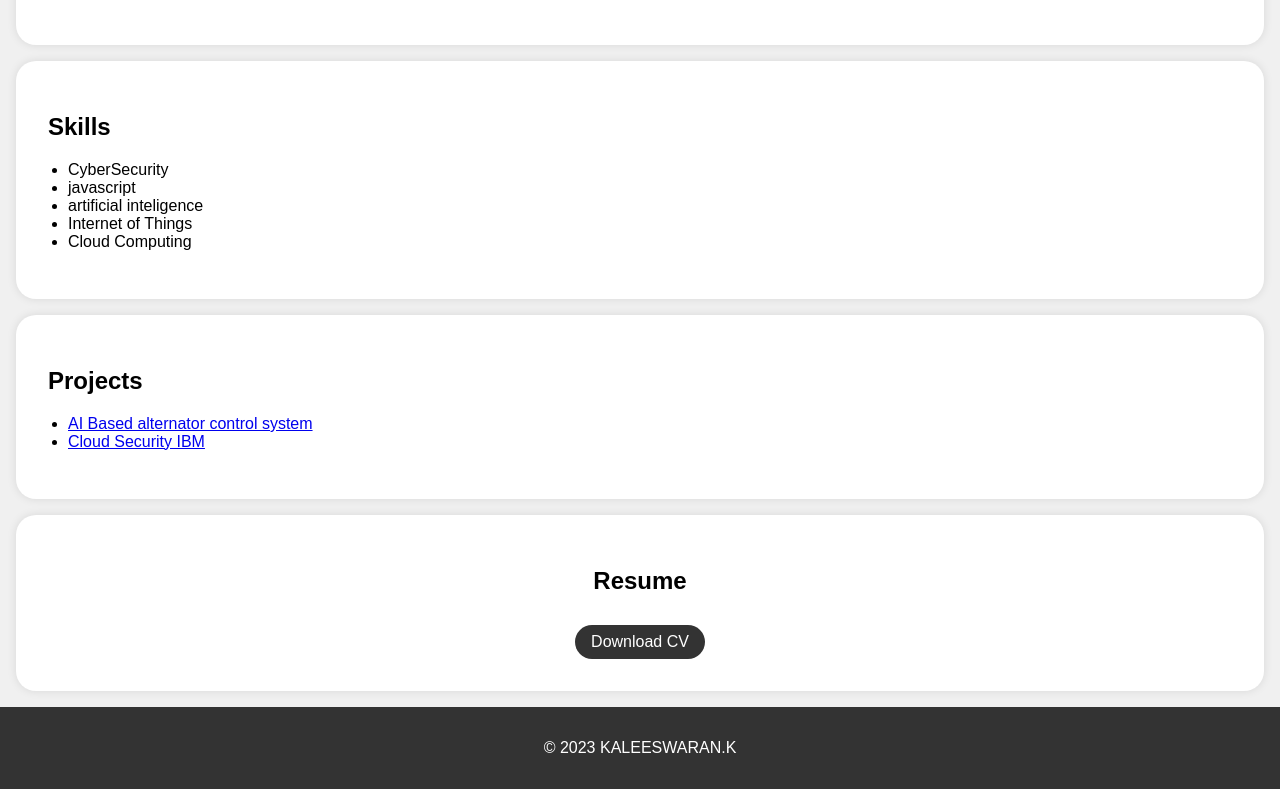
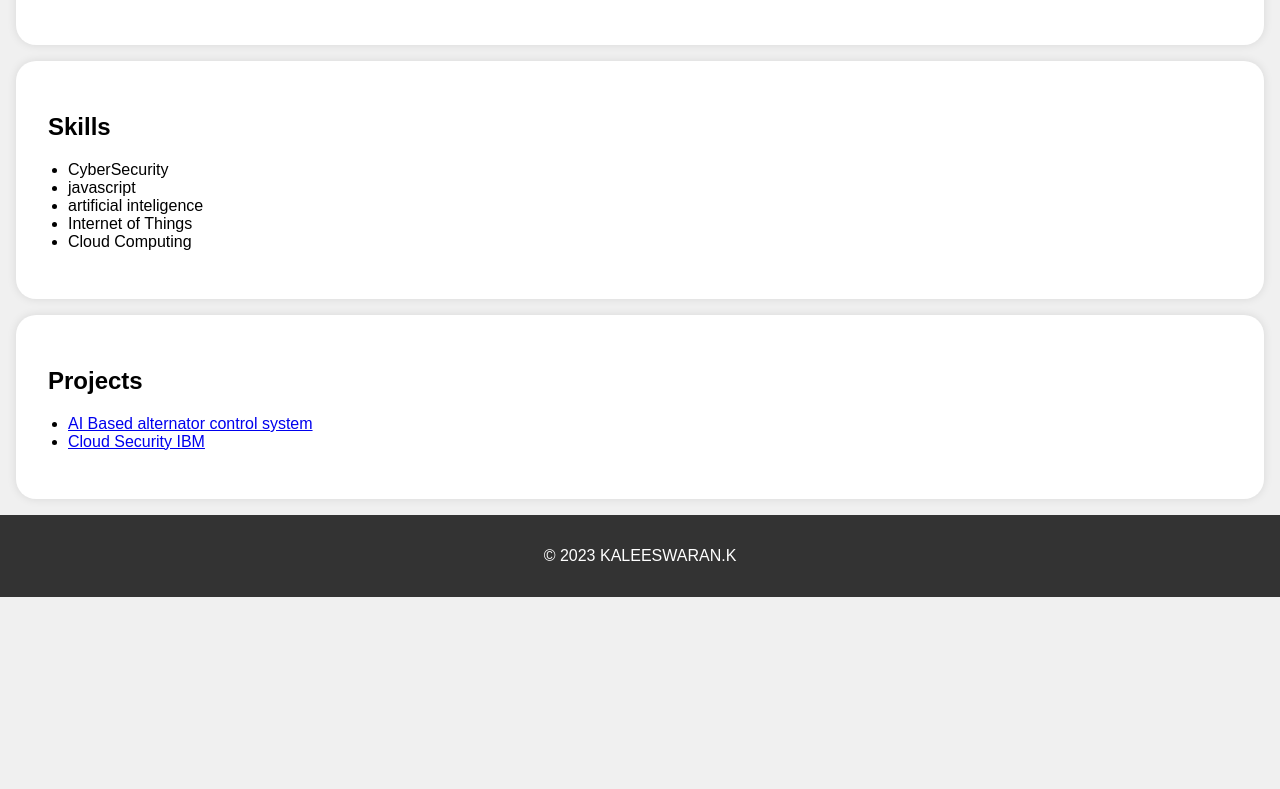
Before and after one commit to kaleeswaran01/Digital-portfolio-, a plain HTML site: page index.html in a window 1280 px wide. Shown: the part 603-1392 px from the top of the page. After the commit the page ends 1200 px from the top, so only its background shows below. Drawn offline with Linux system fonts and the light colour scheme.

Commit message:
Update index.html

```diff
--- a/index.html
+++ b/index.html
@@ -149,17 +149,6 @@
         </div>
     </section>
 
-    <section id="resume">
-
-        <div class="section-content">
-            <center>
-            <h2>Resume</h2>
-            <a href="https://drive.google.com/file/d/1Fjf9NlokC-6Cvk6CimvWKehDOOl8855V/view?usp=sharing" target="_blank" class="download-button">Download CV</a>
-        </center>
-        </div>
-
-    </section>
-
     <footer>
         <p>&copy; 2023 KALEESWARAN.K</p>
     </footer>
```
